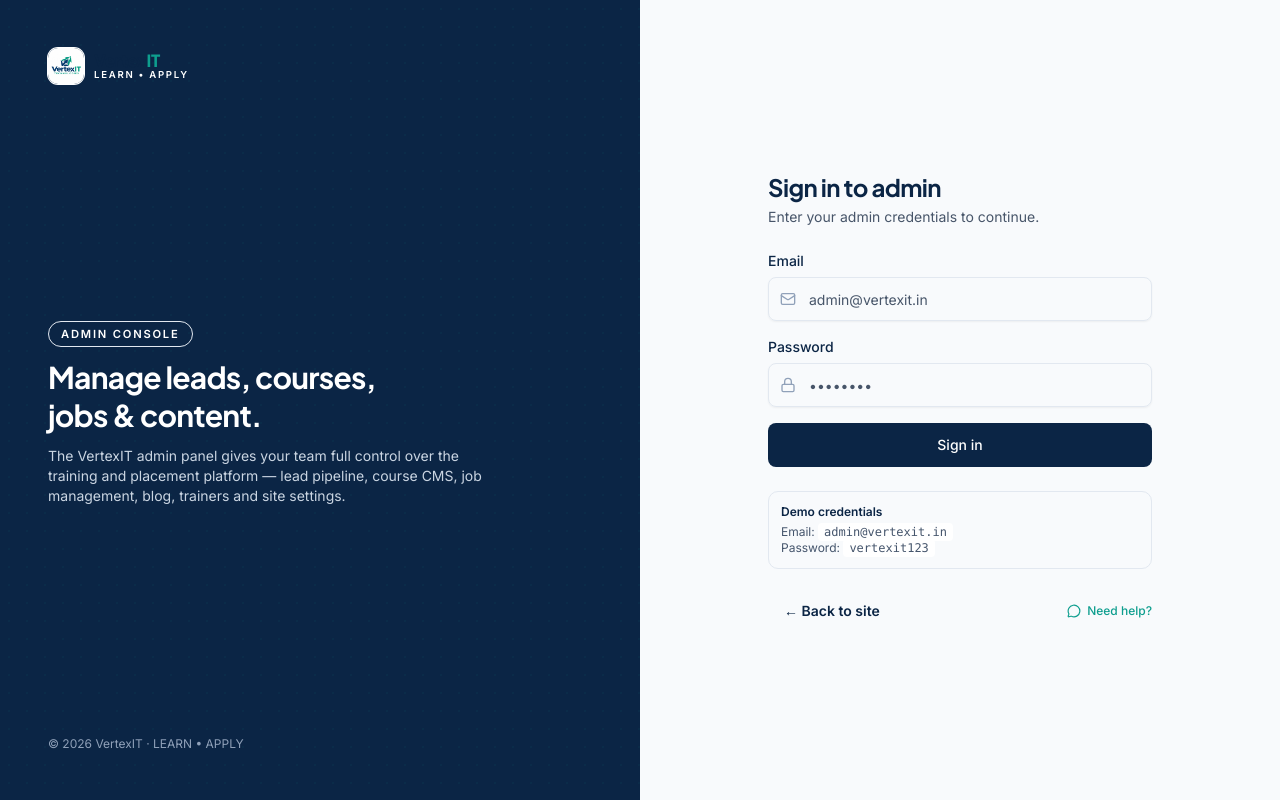
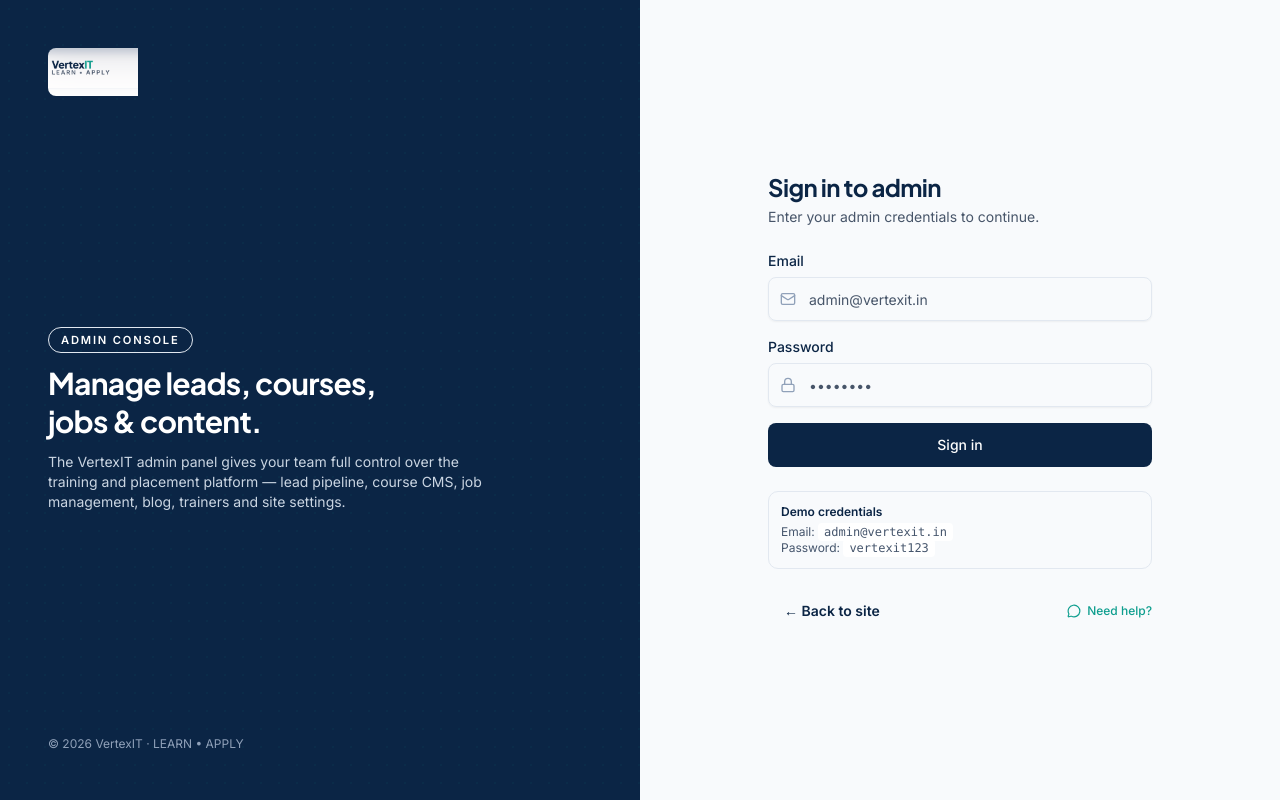
Before and after one commit to kumaribmsai/VertexIT_Website, a Next.js app: page /admin/login in a window 1280 px wide. Built offline with nearby package versions, Linux system fonts and the light colour scheme; no server answers; the database is empty.

Commit message:
Update logo to wide PNG version

```diff
--- a/src/app/layout.tsx
+++ b/src/app/layout.tsx
@@ -27,7 +27,7 @@
   const description =
     settings.defaultSeoDesc ||
     `${settings.brandName} provides career-focused US IT Training and Australia IT training in Bengaluru with practical learning and placement assistance.`;
-  const ogImage = settings.defaultOgImage || `${siteUrl}/vertexit-logo.jpeg`;
+  const ogImage = settings.defaultOgImage || `${siteUrl}/vertexit-logo.png`;
 
   return {
     metadataBase: new URL(siteUrl),
@@ -54,9 +54,9 @@
     creator: settings.brandName,
     publisher: settings.brandName,
     icons: {
-      icon: "/vertexit-logo.jpeg",
-      shortcut: "/vertexit-logo.jpeg",
-      apple: "/vertexit-logo.jpeg",
+      icon: "/vertexit-logo.png",
+      shortcut: "/vertexit-logo.png",
+      apple: "/vertexit-logo.png",
     },
     manifest: undefined,
     openGraph: {
--- a/src/components/site/logo.tsx
+++ b/src/components/site/logo.tsx
@@ -1,29 +1,19 @@
 import Link from "next/link";
 import Image from "next/image";
 
-export function Logo({ className = "", showText = true }: { className?: string; showText?: boolean }) {
+export function Logo({ className = "" }: { className?: string; showText?: boolean }) {
   return (
-    <Link href="/" className={`group inline-flex items-center gap-2.5 ${className}`} aria-label="VertexIT home">
-      <span className="relative inline-flex h-9 w-9 shrink-0 overflow-hidden rounded-lg ring-1 ring-navy/10">
+    <Link href="/" className={`group inline-flex items-center ${className}`} aria-label="VertexIT home">
+      <span className="relative inline-flex h-12 w-48 shrink-0 overflow-hidden rounded-md">
         <Image
-          src="/vertexit-logo.jpeg"
+          src="/vertexit-logo.png"
           alt="VertexIT logo"
           fill
-          sizes="36px"
-          className="object-cover"
+          sizes="192px"
+          className="object-contain object-left"
           priority
         />
       </span>
-      {showText && (
-        <span className="flex flex-col leading-none">
-          <span className="font-heading text-[1.05rem] font-extrabold tracking-tight text-navy">
-            Vertex<span className="text-teal">IT</span>
-          </span>
-          <span className="text-[0.6rem] font-semibold uppercase tracking-[0.18em] text-muted-foreground">
-            Learn • Apply
-          </span>
-        </span>
-      )}
     </Link>
   );
 }
--- a/src/lib/seo.ts
+++ b/src/lib/seo.ts
@@ -15,7 +15,7 @@
   const siteUrl = process.env.NEXT_PUBLIC_SITE_URL || "http://localhost:3000";
   const path = opts.path ?? "";
   const url = `${siteUrl}${path}`;
-  const image = opts.image || settings.defaultOgImage || `${siteUrl}/vertexit-logo.jpeg`;
+  const image = opts.image || settings.defaultOgImage || `${siteUrl}/vertexit-logo.png`;
 
   return {
     title: opts.title,
@@ -53,8 +53,8 @@
     alternateName: "VertexIT",
     description: settings.defaultSeoDesc || `${settings.brandName} — ${settings.tagline}`,
     url: siteUrl,
-    logo: `${siteUrl}/vertexit-logo.jpeg`,
-    image: settings.defaultOgImage || `${siteUrl}/vertexit-logo.jpeg`,
+    logo: `${siteUrl}/vertexit-logo.png`,
+    image: settings.defaultOgImage || `${siteUrl}/vertexit-logo.png`,
     telephone: `+91${settings.phone}`,
     address: {
       "@type": "PostalAddress",
```
Also changed, not shown: public/vertexit-logo.jpeg (deleted), public/vertexit-logo.png (added).
